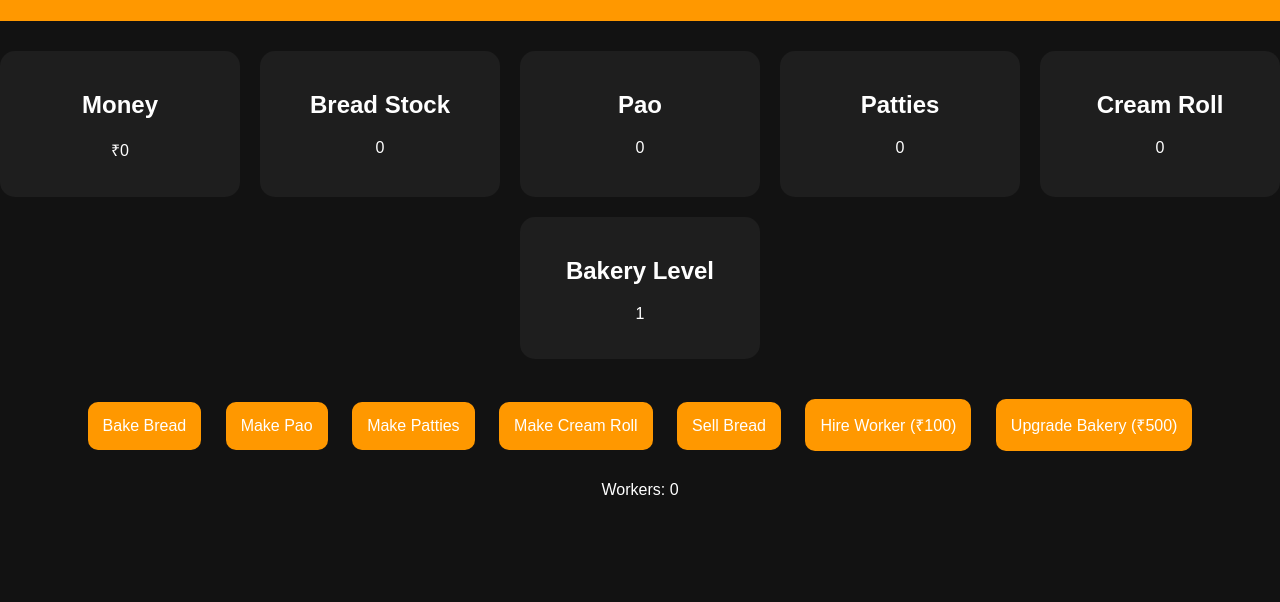
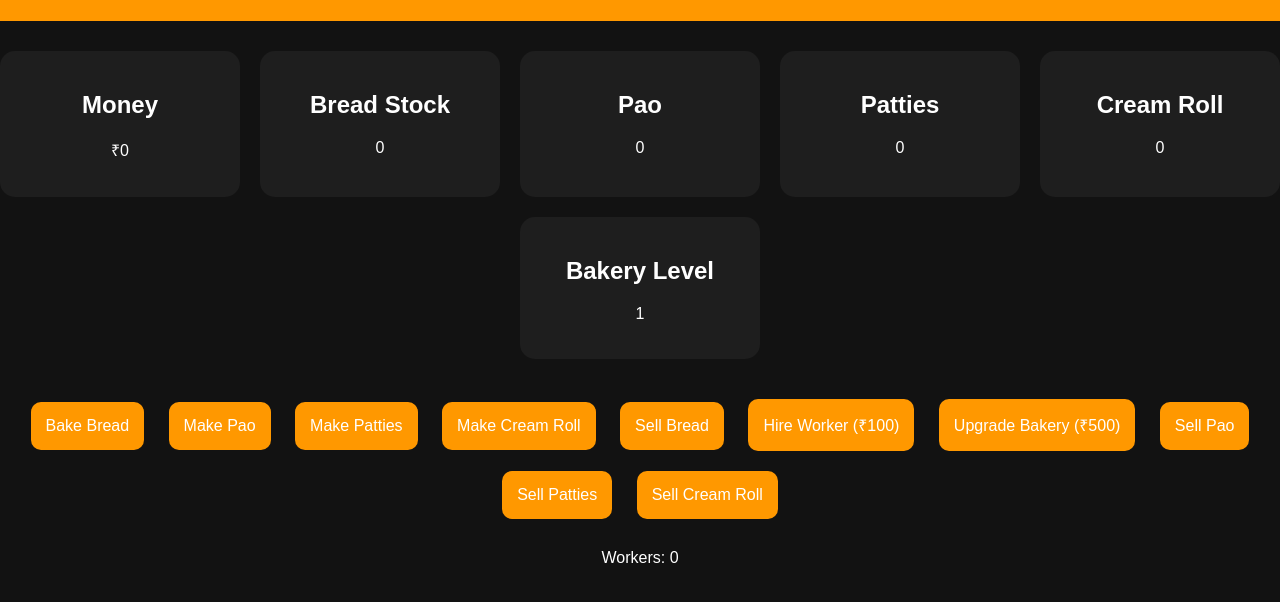
Before and after one commit to PrinceSinghop/testing, a plain HTML site: page index.html in a window 1280 px wide. Shown: the part 100-702 px from the top of the page. Drawn offline with Linux system fonts and the light colour scheme.

Commit message:
Update index.html

```diff
--- a/index.html
+++ b/index.html
@@ -74,6 +74,17 @@
     <button onclick="upgradeBakery()">
         Upgrade Bakery (₹500)
     </button>
+    <button onclick="sellPao()">
+    Sell Pao
+</button>
+
+<button onclick="sellPatties()">
+    Sell Patties
+</button>
+
+<button onclick="sellCreamRoll()">
+    Sell Cream Roll
+</button>
 
 </div>
 
```
